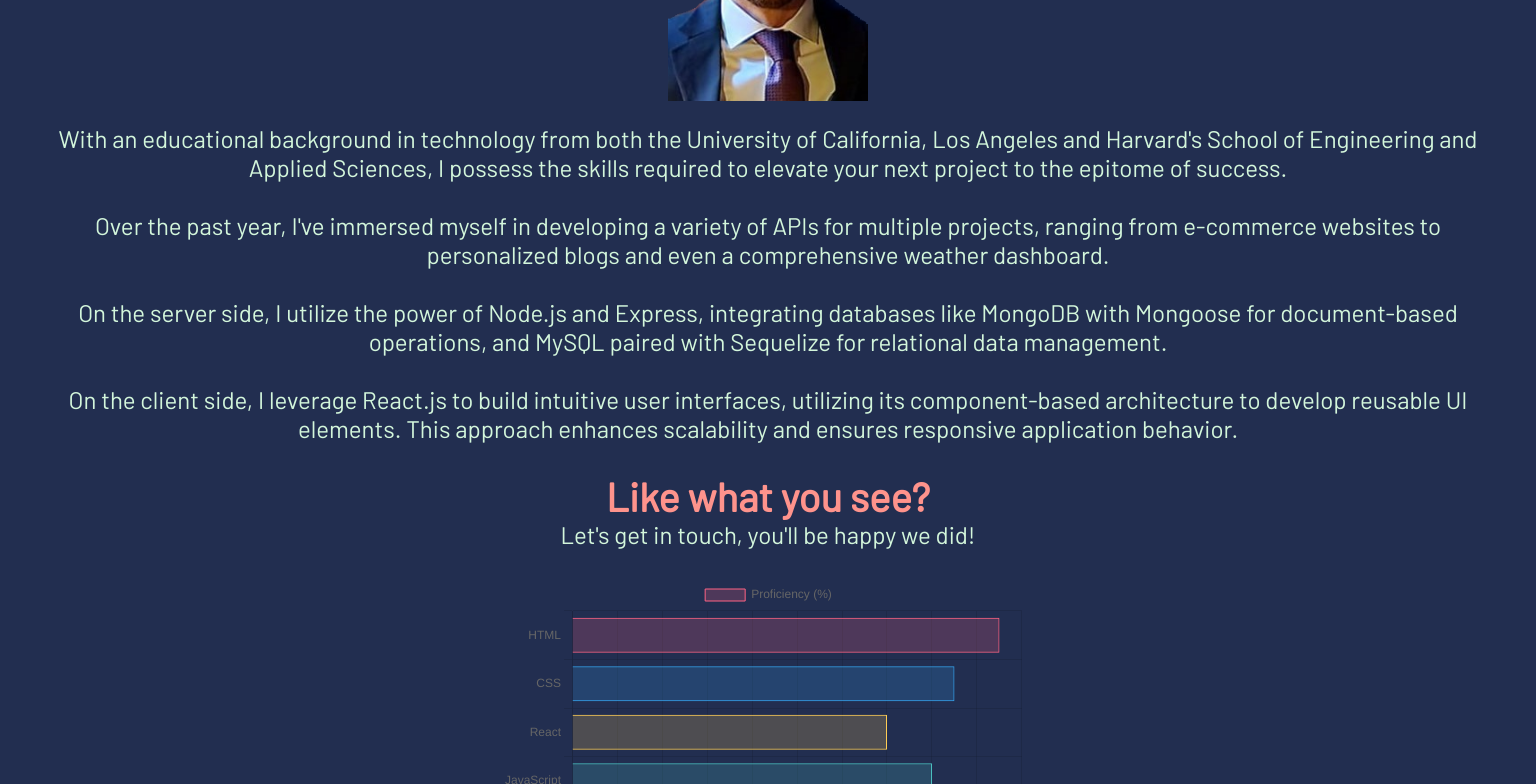
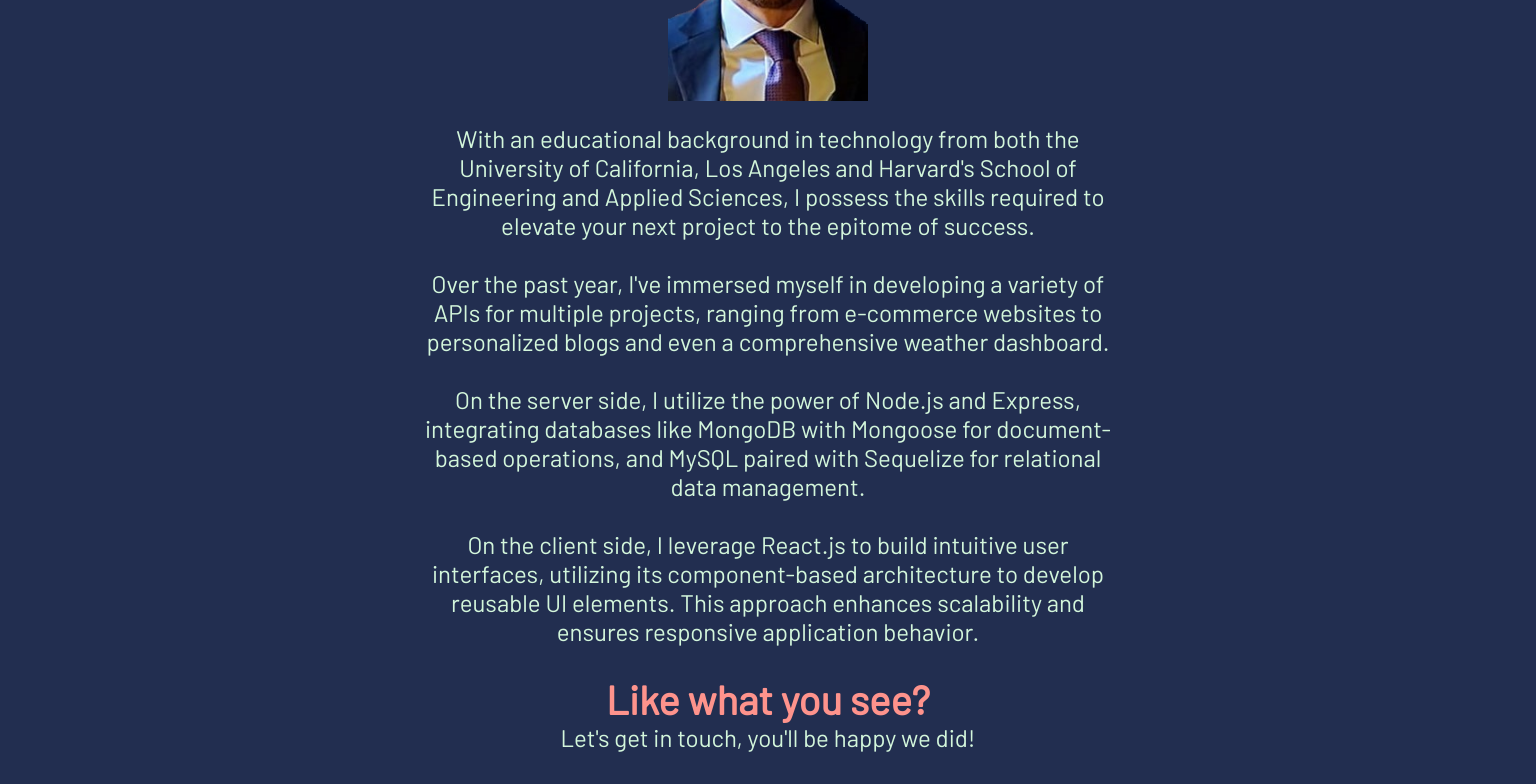
Before and after one commit to JoshMassa/jmp-react-portfolio, a React (Vite) app: page / in a window 1536 px wide. Shown: the part 460-1244 px from the top of the page. Built offline with nearby package versions, Linux system fonts and the light colour scheme.

Commit message:
Adjusted container width for about description text on larger screen sizes

```diff
--- a/src/styles/About.css
+++ b/src/styles/About.css
@@ -70,7 +70,7 @@ p {
     .about-description {
         margin: 0 auto;
         font-size: 2rem;
-        width: 75%;
+        width: 50%;
     }
 }
 
@@ -94,7 +94,9 @@ p {
     }
 
     .about-description {
+        margin: 0 auto;
         font-size: 1.5rem;
+        width: 50%;
     }
 }
 
```
